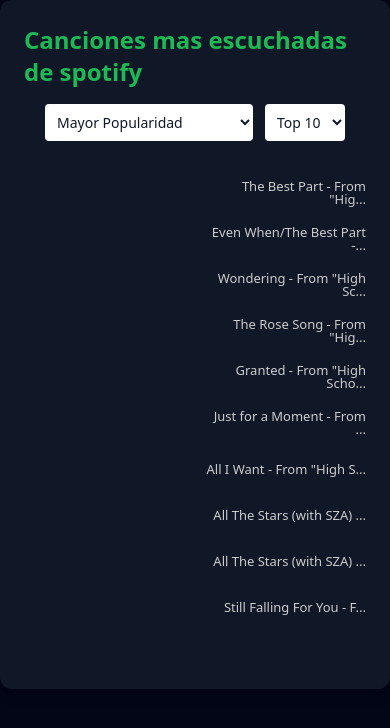
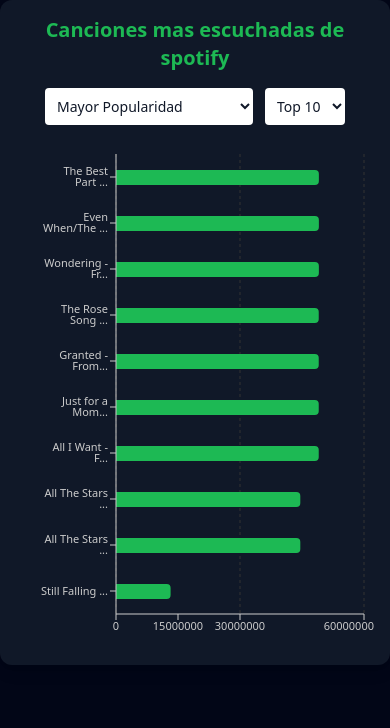
Before and after one commit to Alfredo20207/Dashboard-Spotify, a React (Vite) app: page / in a window 390 px wide. Shown: the top 728 px of the page. Built offline with nearby package versions, Linux system fonts and the light colour scheme.

Commit message:
responsivo
se carga pagina de manera responsiva

```diff
--- a/src/App.jsx
+++ b/src/App.jsx
@@ -23,6 +23,15 @@
   const [metric, setMetric] = useState('track_popularity');
   const [limit, setLimit] = useState(10);
   const [loading, setLoading] = useState(true); // Nuevo estado para saber si está cargando
+  const [isMobile, setIsMobile] = useState(false);
+
+  // Detectar si estamos en un dispositivo móvil
+  useEffect(() => {
+    const handleResize = () => setIsMobile(window.innerWidth < 768);
+    handleResize(); // chequeo inicial
+    window.addEventListener('resize', handleResize);
+    return () => window.removeEventListener('resize', handleResize);
+  }, []);
 
   useEffect(() => {
 
@@ -84,17 +93,17 @@
     .slice(0, limit);
 
   // Función para recortar nombres muy largos y que no se amontonen
-  const truncateText = (text, maxLength = 25) => {
+  const truncateText = (text, maxLength) => {
     if (!text) return "";
     return text.length > maxLength ? `${text.substring(0, maxLength)}...` : text;
   };
 
   return (
-    <div className="w-full p-6 bg-gray-900 text-white rounded-xl shadow-lg">
-      <div className="flex flex-col md:flex-row justify-between items-center mb-6 gap-4">
-        <h2 className="text-2xl font-bold text-[#1DB954]">Canciones mas escuchadas de spotify</h2>
+    <div className="w-full p-4 md:p-6 bg-gray-900 text-white rounded-xl shadow-lg">
+      <div className="flex flex-col md:flex-row justify-between items-center mb-6 gap-4 text-center md:text-left">
+        <h2 className="text-xl md:text-2xl font-bold text-[#1DB954]">Canciones mas escuchadas de spotify</h2>
 
-        <div className="flex gap-3 text-sm text-gray-900 font-medium">
+        <div className="flex flex-wrap justify-center gap-3 text-sm text-gray-900 font-medium">
           <select
             className="p-2 rounded bg-white outline-none cursor-pointer hover:bg-gray-100 transition"
             value={metric}
@@ -131,17 +140,17 @@
             <BarChart
               data={displayedData}
               layout="vertical"
-              margin={{ top: 5, right: 30, left: 150, bottom: 5 }}
+              margin={{ top: 5, right: isMobile ? 10 : 30, left: 0, bottom: 5 }}
             >
               <CartesianGrid strokeDasharray="3 3" stroke="#333" horizontal={false} />
-              <XAxis type="number" dataKey={metric} stroke="#ccc" />
+              <XAxis type="number" dataKey={metric} stroke="#ccc" tick={{ fontSize: isMobile ? 11 : 13 }} />
               <YAxis
                 type="category"
                 dataKey="track_name"
                 stroke="#ccc"
-                width={200}
-                tickFormatter={(tick) => truncateText(tick)}
-                tick={{ fontSize: 13 }}
+                width={isMobile ? 100 : 200}
+                tickFormatter={(tick) => truncateText(tick, isMobile ? 14 : 25)}
+                tick={{ fontSize: isMobile ? 11 : 13 }}
               />
 
               <Tooltip
@@ -149,7 +158,7 @@
                 content={<CustomTooltip metric={metric} />}
               />
 
-              <Bar dataKey={metric} fill="#1DB954" radius={[0, 4, 4, 0]} barSize={25} />
+              <Bar dataKey={metric} fill="#1DB954" radius={[0, 4, 4, 0]} barSize={isMobile ? 15 : 25} />
             </BarChart>
           </ResponsiveContainer>
         </div>
```
